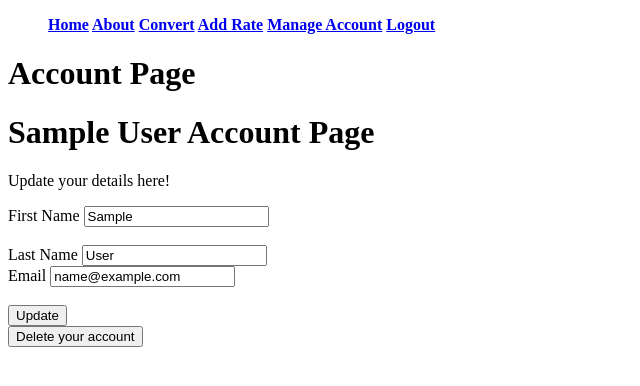
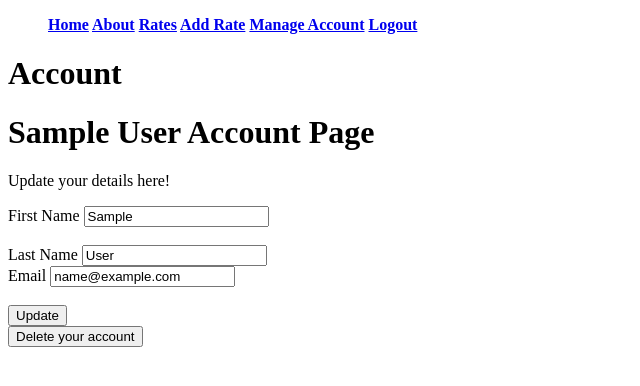
Before and after one commit to Wasim-Danyal/SFIA1-Project, a Flask app: page /account in a window 1280 px wide. Shown: the top 386 px of the page, without its empty margins (0-640 px from the left). Run offline with Flask 2, Linux system fonts and the light colour scheme; the visitor is signed in with stand-in values (Sample User, id 1); data comes from the database, SQL or seed files in the repository.

Commit message:
Structure change
Changed structure of titles displayed on pages

```diff
--- a/application/routes.py
+++ b/application/routes.py
@@ -32,7 +32,7 @@ def newrate():
 		return redirect(url_for('convert'))
 	else:
 		print(form.errors)
-	return render_template('newrate.html', title='Forex', form=form)
+	return render_template('newrate.html', title='New Rate', form=form)
 
 @app.route('/register', methods=['GET', 'POST'])
 def register():
--- a/application/templates/layout.html
+++ b/application/templates/layout.html
@@ -1,14 +1,14 @@
 <!DOCTYPE html>
 <html>
 <head>
-<title>{{ title }} - Page</title>
+<title>{{ title }}</title>
 </head>
 <strong><nav>
 <ul class="menu">
         {% if current_user.is_authenticated %}
 	<a href="{{ url_for('home') }}">Home</a>
         <a href="{{ url_for('about') }}">About</a>
-        <a href="{{ url_for('convert') }}">Convert</a>
+        <a href="{{ url_for('convert') }}">Rates</a>
         <a href="{{ url_for('newrate') }}">Add Rate</a>
         <a href="{{ url_for('account') }}">Manage Account</a>
         <a href="{{ url_for('logout') }}">Logout</a>
@@ -21,7 +21,7 @@
 </ul>
 </nav></strong>
 <body>
-<h1>{{  title  }} Page</h1>
+<h1>{{  title  }}</h1>
 {% block body_content %}{% endblock %}
 </body>
 </html>
```
